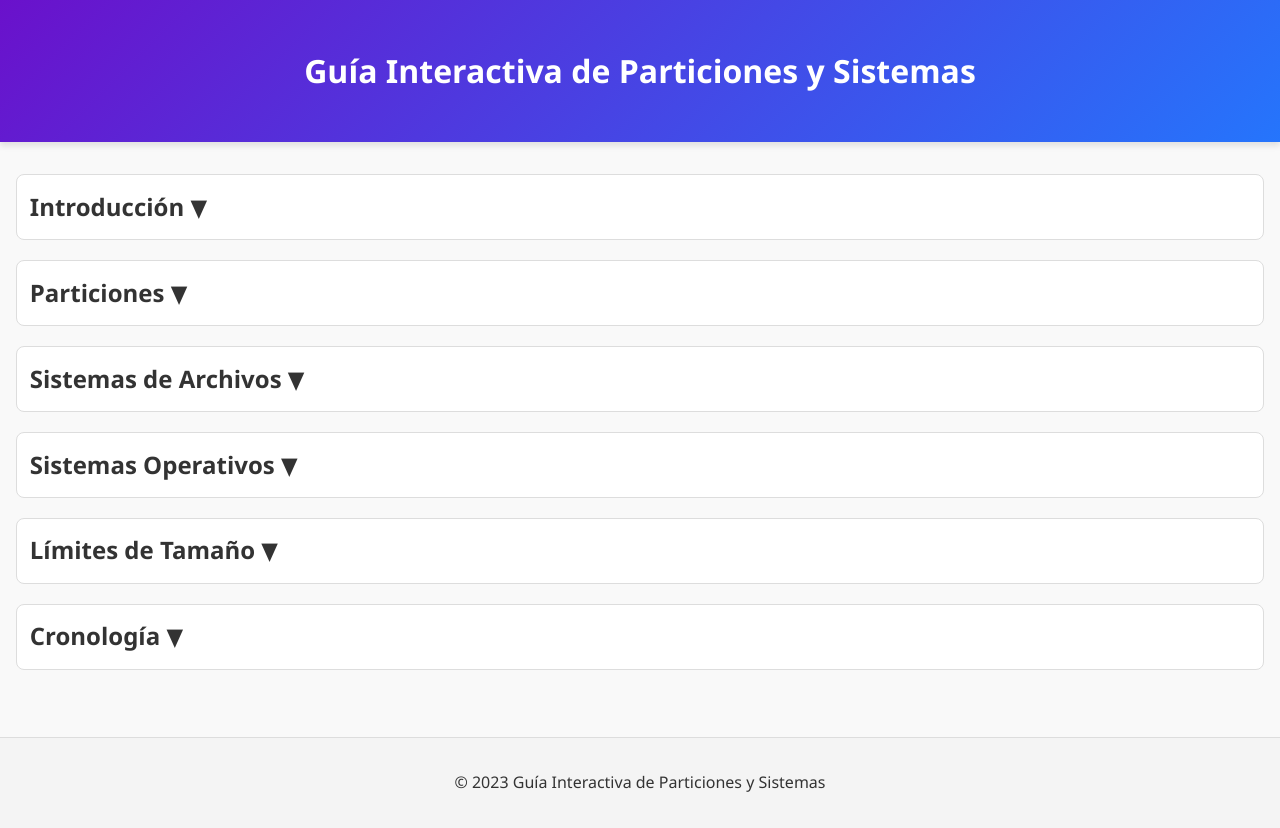
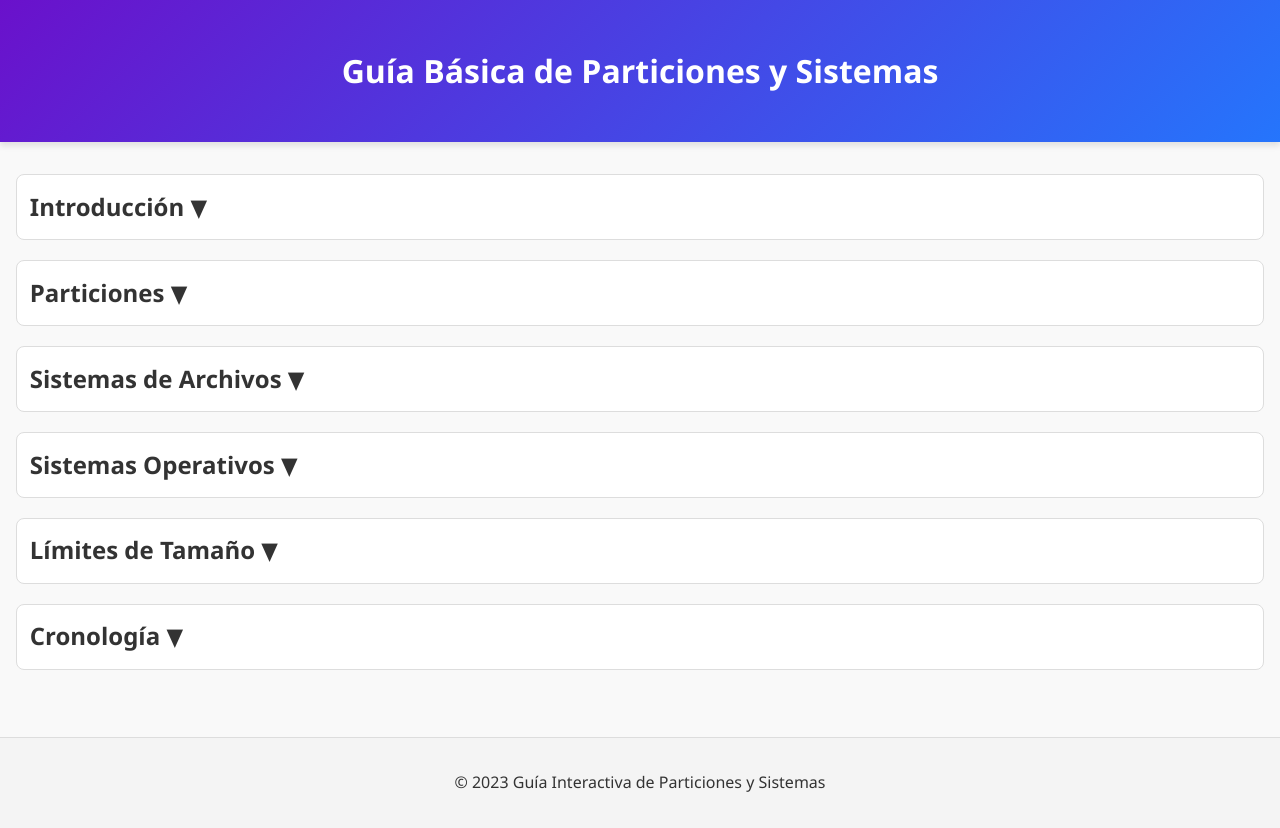
Before and after one commit to Virtar/Info, a plain HTML site: page index.html in a window 1280 px wide. Drawn offline with Linux system fonts and the light colour scheme.

Commit message:
Update index.html

```diff
--- a/index.html
+++ b/index.html
@@ -8,7 +8,7 @@
 </head>
 <body>
   <header>
-    <h1>Guía Interactiva de Particiones y Sistemas</h1>
+    <h1>Guía Básica de Particiones y Sistemas</h1>
   </header>
 
   <main>
```
